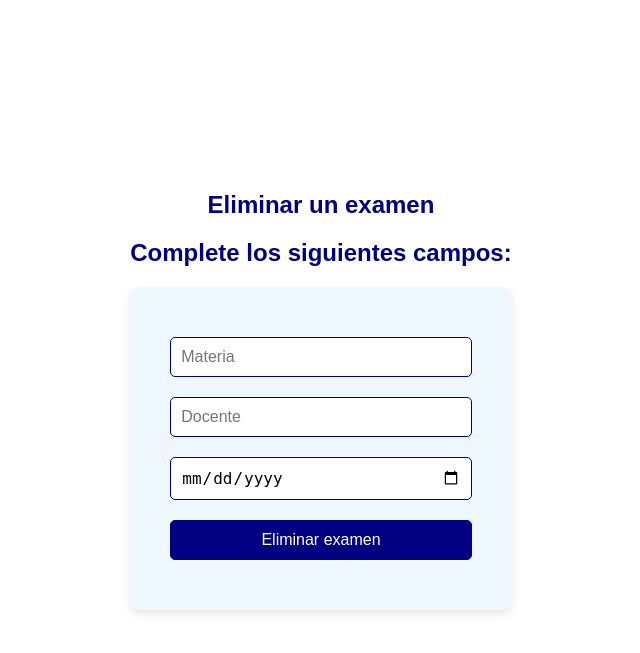
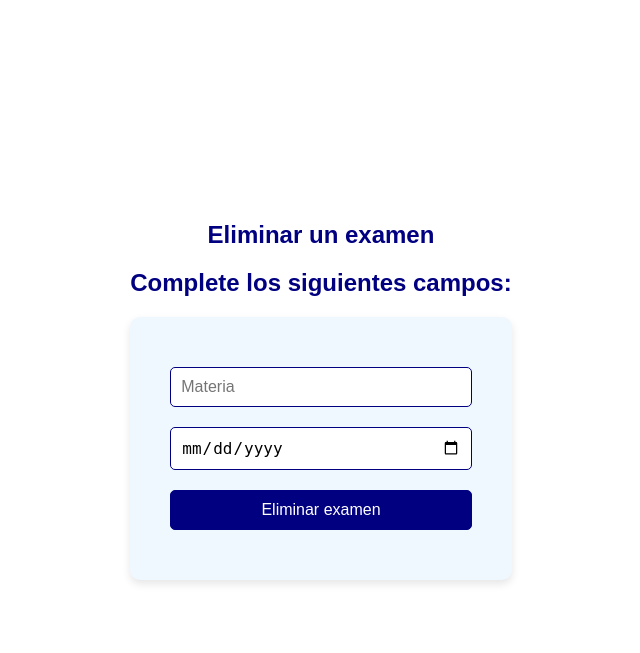
Before and after one commit to DS-Cortez/T.P._Final-Prog.2024, a PHP site: page /eliminar_examen.php in a window 1280 px wide. Shown: the top 653 px of the page, without its empty margins (319-959 px from the left). Run offline with PHP 8.4, Linux system fonts and the light colour scheme.

Commit message:
Update eliminar_examen.php

```diff
--- a/eliminar_examen.php
+++ b/eliminar_examen.php
@@ -19,7 +19,6 @@
         <div class="container">
             <form action="eliminar_examen.php" method="post">
                 <input type="text" id="materia" name="materia_examen" placeholder="Materia" required>
-                <input type="text" id="docente" name="docente_examen" placeholder="Docente" required>
                 <input type="date" id="fecha" name="fecha_examen" required>
                 <button type="submit">Eliminar examen</button>
             </form>
```
